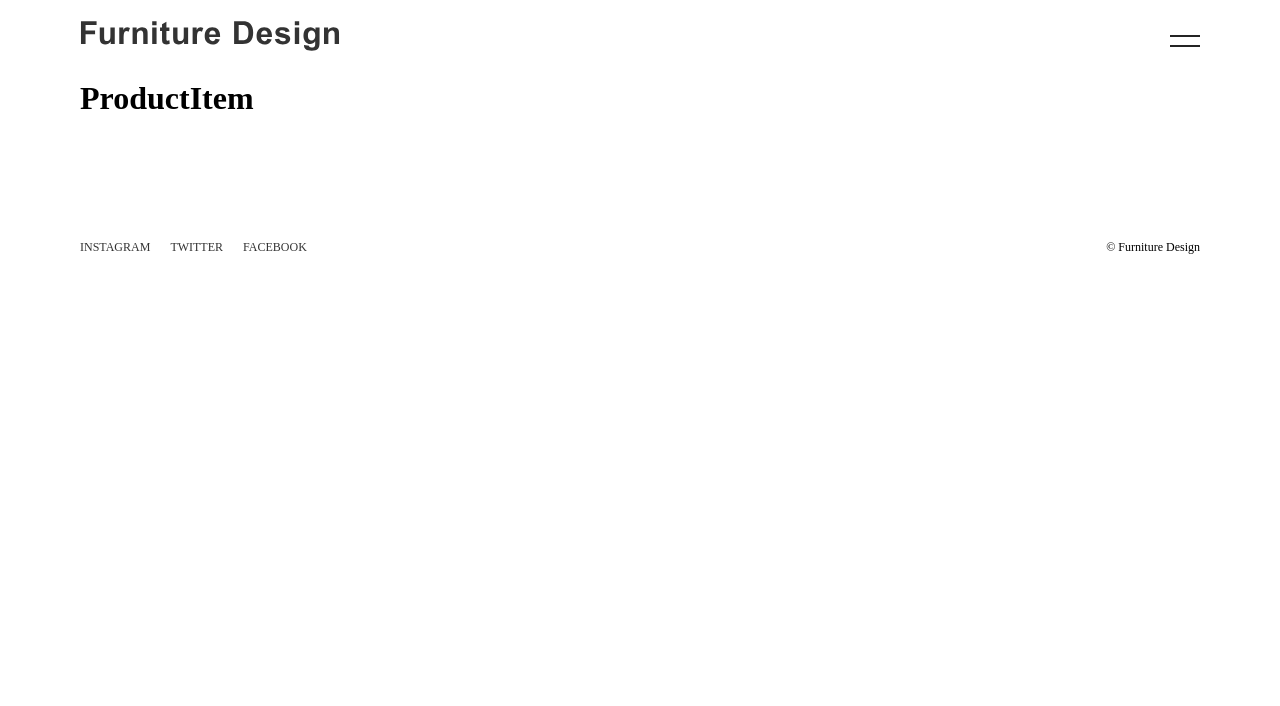
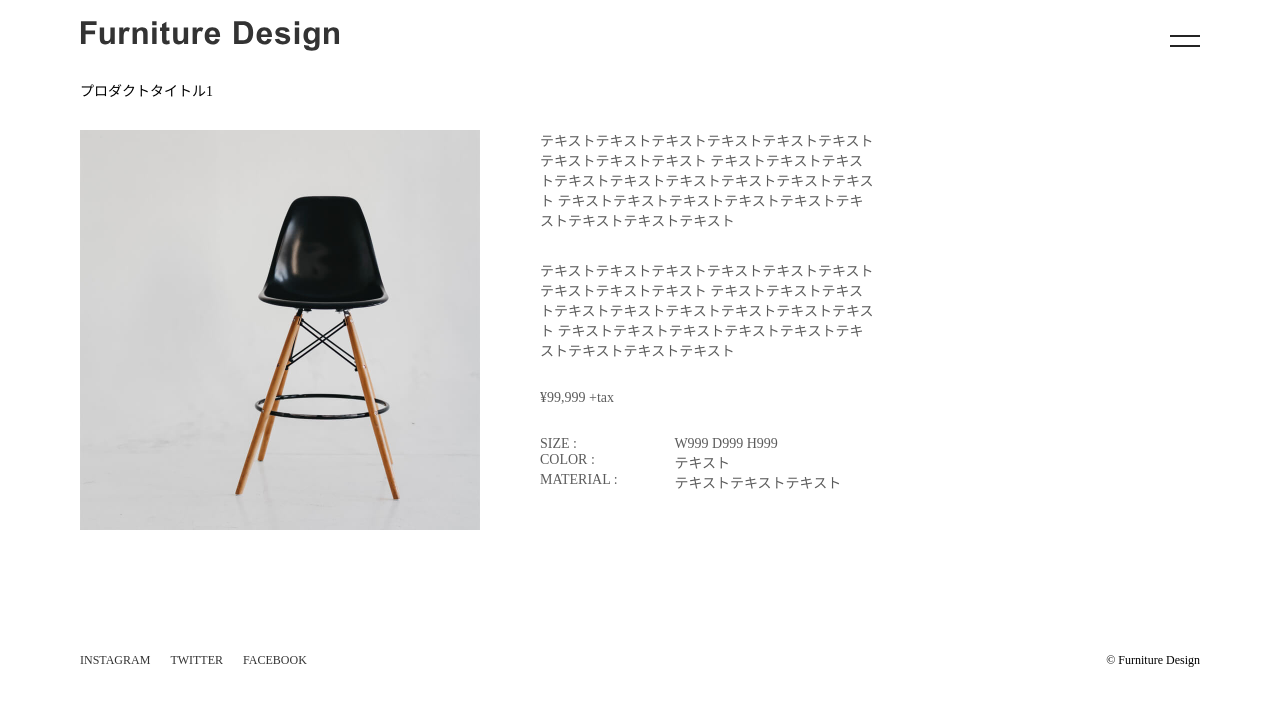
Before and after one commit to lit-monster/React_site, a React (Create React App) app: page /product/0 in a window 1280 px wide. Shown: the top 706 px of the page. Built offline with nearby package versions, Linux system fonts and the light colour scheme.

Commit message:
productInfo のページ作成

```diff
--- a/package.json
+++ b/package.json
@@ -6,6 +6,7 @@
     "@testing-library/jest-dom": "^5.16.5",
     "@testing-library/react": "^13.4.0",
     "@testing-library/user-event": "^13.5.0",
+    "@types/react-router-dom": "^5.3.3",
     "react": "^18.2.0",
     "react-dom": "^18.2.0",
     "react-router-dom": "^5.3.4",
--- a/src/Components/MainComponents/ProductComponent/product.jsx
+++ b/src/Components/MainComponents/ProductComponent/product.jsx
@@ -7,7 +7,7 @@ class Product extends React.Component {
         return(
             <React.StrictMode>
                 <LIST>
-                    <Link to={'/product/' + this.props.id}>
+                    <Link to={'/product/' + this.props.id} style={{ textDecoration: 'none' }}>
                         <img src = {this.props.image} alt="" />
                         <p>{this.props.name}</p>
                         <p>{this.props.price}</p>
--- a/src/Components/MainComponents/ProductComponent/productInfo.jsx
+++ b/src/Components/MainComponents/ProductComponent/productInfo.jsx
@@ -1,15 +1,72 @@
 import React from 'react';
+import styled from 'styled-components';
+import {PRODUCTS} from './productsData';
 
 class ProductInfo extends React.Component {
   render() {
+    const {params} = this.props.match;
+    const id = parseInt(params.id, 10);
     return(
       <React.StrictMode>
-        <div>
-          <h1>ProductItem</h1>
-        </div>
+        <TITLE>{PRODUCTS[id].title}</TITLE>
+        <Wrapper>
+          <IMG src={`${process.env.PUBLIC_URL}/images/${PRODUCTS[id].image}`} alt="" />
+          <CONTENT>
+            <p className="text">{PRODUCTS[id].text1}</p>
+            <p className="text">{PRODUCTS[id].text2}</p>
+            <p className="price">{PRODUCTS[id].price}</p>
+            <dl>
+              <dt>SIZE : </dt>
+              <dd>{PRODUCTS[id].size}</dd>
+              <dt>COLOR : </dt>
+              <dd>{PRODUCTS[id].color}</dd>
+              <dt>MATERIAL : </dt>
+              <dd>{PRODUCTS[id].material}</dd>
+            </dl>
+          </CONTENT>
+        </Wrapper>
       </React.StrictMode>
     );
   }
 }
 
+const Wrapper = styled.div`
+  display: flex;
+`;
+
+const TITLE = styled.h1`
+  font-size: 14px;
+  font-weight: normal;
+  margin-bottom: 30px;
+`;
+
+const IMG = styled.img`
+  width: 400px;
+  height: 400px;
+`;
+
+const CONTENT = styled.div`
+  width: 336px;
+  margin-left: 60px;
+  font-size: 14px;
+  color: #333;
+  opacity: 0.8;
+  p {
+    display: inline_block;
+    margin-bottom: 30px;
+  }
+  dl {
+    display: flex;
+    flex-wrap: wrap;
+    font-size: 14px;
+    margin-bottom: 5px;
+    dt {
+      width: 40%;
+    }
+    dd {
+      width: 60%;
+    }
+  }
+`;
+
 export default ProductInfo;
--- a/src/Routing.jsx
+++ b/src/Routing.jsx
@@ -15,7 +15,7 @@ class Routing extends React.Component {
                     <Route exact path='/about' component={About} />
                     <Route exact path='/company' component={Company} />
                 </Switch>
-          </BrowserRouter>
+            </BrowserRouter>
         );
     }
 }
```
Also changed, not shown: 1 other file (tests, documents, lock files or other folders).
